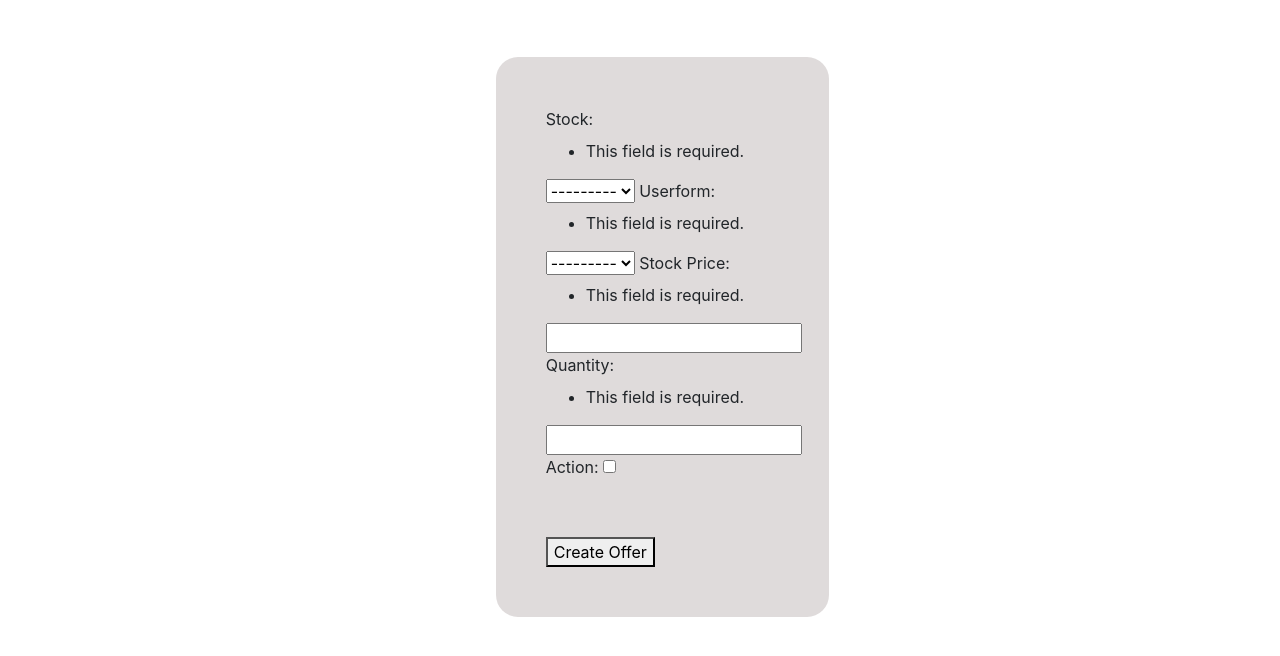
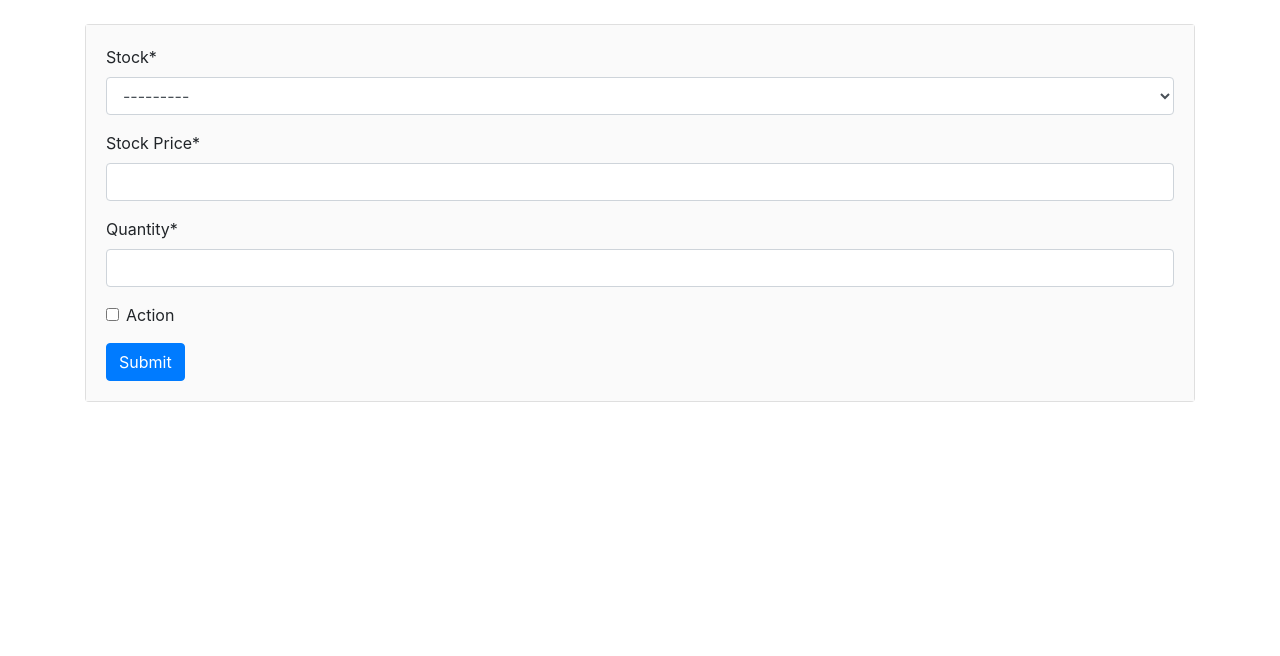
Before and after one commit to manuelkienlein/hackaTUM_JPM-Trading, a Django app: page /offer/create in a window 1280 px wide. Shown: the part 56-712 px from the top of the page. Run offline with Django 4.2, Linux system fonts and the light colour scheme; data that the repository does not hold is empty; some libraries are stand-ins or nearby versions.

Commit message:
Improved create order form

```diff
--- a/api/forms.py
+++ /dev/null
@@ -1,18 +0,0 @@
-from django import forms
-from core.models import Order, Stock, User
-
-
-class orderData(forms.Form):
-
-    stock = forms.ModelChoiceField(queryset=Stock.objects.all())
-    userForm = forms.ModelChoiceField(queryset=User.objects.all())
-    price = forms.CharField(label = "Stock Price")
-    quantity = forms.CharField(label = "Quantity")
-    action = forms.BooleanField(required=False, label = "Action")
-
-
-class deleteOrder(forms.Form):
-
-    stock = forms.ModelChoiceField(queryset=Stock.objects.all())
-    userForm = forms.ModelChoiceField(queryset=User.objects.all())
-    quantity = forms.IntegerField(label = "Quantity")
--- a/web/forms.py
+++ b/web/forms.py
@@ -1,5 +1,8 @@
 from django import forms
 from django.contrib.auth.forms import UserCreationForm
+from django.contrib.auth.models import User
+
+from core.models import Stock
 
 
 class RegisterUserForm(UserCreationForm):
@@ -7,3 +10,15 @@ class RegisterUserForm(UserCreationForm):
     first_name = forms.CharField(required=True, label='First name', max_length=100)
     last_name = forms.CharField(required=True, label='Last name', max_length=100)
     field_order = ["username", "first_name", "last_name", "email", "password1", "password2"]
+
+
+class CreateOrderForm(forms.Form):
+    stock = forms.ModelChoiceField(required=True, queryset=Stock.objects.all())
+    price = forms.IntegerField(required=True, label="Stock Price")
+    quantity = forms.IntegerField(required=True, label="Quantity")
+    action = forms.BooleanField(required=False, label="Action")
+
+
+class DeleteOrderForm(forms.Form):
+    stock = forms.ModelChoiceField(queryset=Stock.objects.all())
+    quantity = forms.IntegerField(label="Quantity")
--- a/web/templates/create.html
+++ b/web/templates/create.html
@@ -1,33 +1,21 @@
 {% extends 'base.html' %}
 
 {% block content %}
-<style>
-.form_wrappers {
-  align-items: center;
-  padding: 50px;
-  width: 30%;
-  margin-left: 37%;
-  margin-top: 3%;
-  outline: 4ex;
-  background-color: rgb(223, 219, 219);
-  border-radius: 22px;
-}
+    {% load crispy_forms_tags %}
+    <div class="card">
+        <div class="card-body" style="background-color: #fafafa">
+            <div class="form_wrappers">
+                <form method="POST" action="{% url 'web_createorder' %}">
+                    <div class="form_wrapper">
+                        {% csrf_token %}
+                        {{ form|crispy }}
+                    </div>
 
-.input_wrapper {
-  padding-bottom:50px;
-}
-
-</style>
-
-
-<div class="form_wrappers">
-  <form method = "POST" action = "{% url 'web_createorder'%}" >
-    <div class="input_wrapper">
-      {% csrf_token %}
-      {{form}}
+                    <div>
+                        <button type="submit" name="add" class="btn btn-primary">Submit</button>
+                    </div>
+                </form>
+            </div>
+        </div>
     </div>
-
-  <button> Create Offer </button>
-  </form>
-</div>
 {% endblock %}
--- a/web/urls.py
+++ b/web/urls.py
@@ -1,6 +1,5 @@
 from django.urls import path, include
 from . import views
-from web.views import create
 
 urlpatterns = [
     path('', views.index, name='web_index'),
@@ -9,6 +8,6 @@ urlpatterns = [
     path('accounts', views.account, name='web_account'),
     path('accounts/orders', views.account_orders, name='web_account_orders'),
     path('accounts/order-history', views.account_order_history, name='web_account_order_history'),
-    path('offer/create', create, name = "web_createorder"),
-    path('accounts/controller/deleteOrder', views.account_controller_delete_order, name="web_account_controller_order_delete")
+    path('offer/create', views.account_controller_order_create, name = "web_createorder"),
+    path('accounts/controller/deleteOrder', views.account_controller_order_delete, name="web_account_controller_order_delete")
 ]
--- a/web/views.py
+++ b/web/views.py
@@ -1,15 +1,13 @@
-from django.contrib import messages
 from django.contrib.auth import authenticate
 from django.contrib.auth.decorators import login_required
+from django.db.models import F, Q
+from django.http import HttpResponse
 from django.shortcuts import redirect, render
-from django.http import HttpResponse
 from django.template import loader
-from api.serializers import OrderSerializer
+
 from core.models import Order, Stock, Match
-from api.forms import orderData, deleteOrder
 from core.services.order_service import OrderService
-from web.forms import RegisterUserForm
-from django.db.models import F, Q, Count, Sum
+from web.forms import RegisterUserForm, CreateOrderForm, DeleteOrderForm
 
 
 def index(request):
@@ -55,7 +53,7 @@ def account(request):
         names[stock.wkn] = stock.name
 
     for transaction in Match.objects.filter(Q(user_buyer=request.user) | Q(user_seller=request.user)):
-        if(transaction.user_buyer == request.user):
+        if (transaction.user_buyer == request.user):
             stocks[transaction.stock.wkn] = stocks[transaction.stock.wkn] + transaction.quantity_transaction
         else:
             stocks[transaction.stock.wkn] = stocks[transaction.stock.wkn] - transaction.quantity_transaction
@@ -63,10 +61,10 @@ def account(request):
     catalog = []
     for wkn in stocks.keys():
         catalog.append({"wkn": wkn, "name": names[wkn], "quantity": stocks[wkn]})
-    #stocks = Match.objects.aggregate(Sum('quantity_transaction'))
-    #print(stocks['quantity_transaction__sum'])
-    #stocks = Match.objects.values('stock_id', 'stock', 'quantity_transaction').annotate(count=Sum('quantity_transaction')).aggregate(Sum('stock_id'))
-    #print(Match.objects.values('stock_id', 'stock', 'quantity_transaction').annotate(count=Sum('quantity_transaction')).aggregate(Sum('stock_id')).query)
+    # stocks = Match.objects.aggregate(Sum('quantity_transaction'))
+    # print(stocks['quantity_transaction__sum'])
+    # stocks = Match.objects.values('stock_id', 'stock', 'quantity_transaction').annotate(count=Sum('quantity_transaction')).aggregate(Sum('stock_id'))
+    # print(Match.objects.values('stock_id', 'stock', 'quantity_transaction').annotate(count=Sum('quantity_transaction')).aggregate(Sum('stock_id')).query)
     return render(request, 'account/account.html', {'stocks': catalog})
 
 
@@ -79,35 +77,38 @@ def account_order_history(request):
     matches = Match.objects.filter(Q(user_buyer=request.user) | Q(user_seller=request.user))
     return render(request, 'account/order-history.html', {'matches': matches})
 
-def create(request):
-    form = orderData(request.POST)
+
+def account_controller_order_create(request):
     if request.POST:
+        form = CreateOrderForm(request.POST)
         if form.is_valid():
+            user = request.user
+            stock = form.cleaned_data['stock']
+            quantity = form.cleaned_data['quantity']
+            price = form.cleaned_data['price']
             if request.POST.get('action') == "on":
-                actionBool = True
+                OrderService.buy(user, stock, quantity, price)
             else:
-                actionBool = False
-            createOrder = Order(user_id=request.POST.get('userForm'), price=request.POST.get(
-                'price'), quantity=request.POST.get('quantity'), action=actionBool, stock=Stock.objects.get(id=1))
-            createOrder.save()
+                OrderService.sell(user, stock, quantity, price)
+    form = CreateOrderForm()
     return render(request, "create.html", {"form": form})
 
 
 def delete(request):
-    form = deleteOrder(request.POST)
+    form = DeleteOrderForm()
     if request.POST:
         if form.is_valid():
             quantity = request.POST.get("quantity")
             stockID = request.POST.get("stock")
-            userInformation = Order.objects.filter(order = Order.getrequest.order)
+            userInformation = Order.objects.filter(order=Order.getrequest.order)
             if quantity < int(userInformation.values("quantity")[0]["quantity"]):
-                userInformation.update(quantity=F('quantity')-quantity)
+                userInformation.update(quantity=F('quantity') - quantity)
 
     return render(request, "delete.html", {"form": form})
-            #command hallo
+    # command hallo
 
 
-def account_controller_delete_order(request):
+def account_controller_order_delete(request):
     order = Order.objects.get(id=request.GET.get('id'))
     OrderService.delete(order)
     return redirect('web_account_orders')
```
